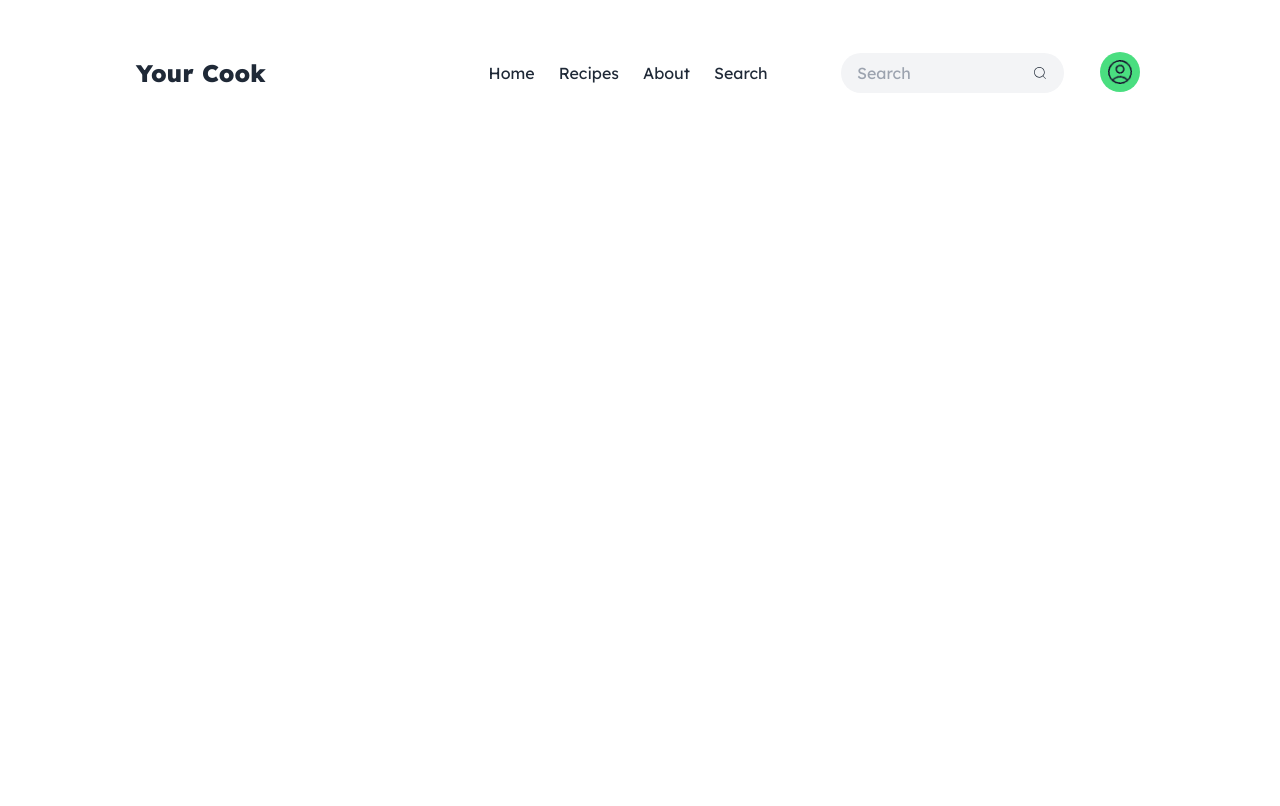
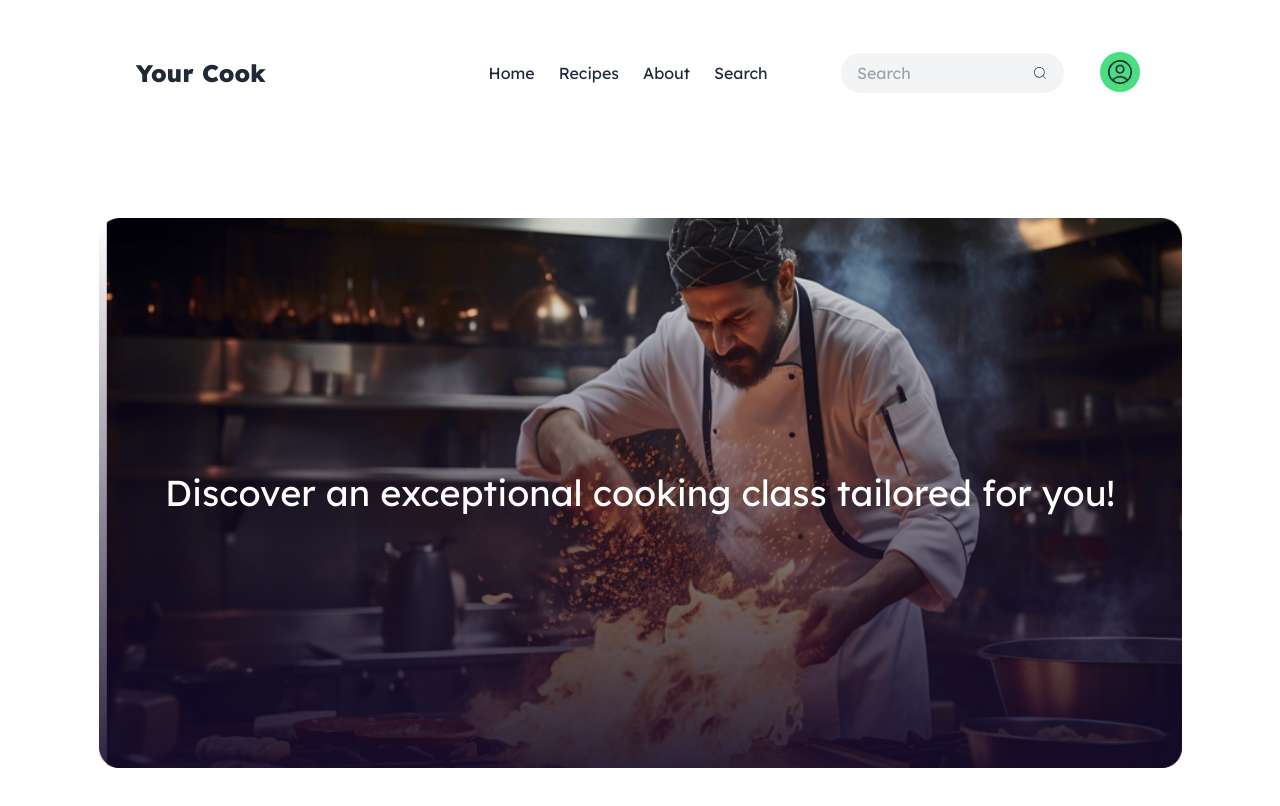
Before and after one commit to rontysarkar/Your-Cook, a React (Vite) app: page / in a window 1280 px wide. Shown: the top 806 px of the page. Built offline with nearby package versions, Linux system fonts and the light colour scheme.

Commit message:
add banner

```diff
--- a/src/App.css
+++ b/src/App.css
@@ -0,0 +1,5 @@
+.bg-img{
+    background-image: url('./assets/images/banner.png');
+
+
+}
--- a/src/App.jsx
+++ b/src/App.jsx
@@ -1,5 +1,6 @@
 
 import './App.css'
+
 import NavBar from './component/NavBar'
 
 function App() {
@@ -8,6 +9,11 @@ function App() {
       <header className='container mx-auto lg:px-32 py-10'>
       <NavBar></NavBar>
       </header>
+      <main className='container mx-auto lg:px32 py-10 '>
+        <div className="bg-img h-40 md:h-80 lg:h-[550px] my-8 bg-no-repeat bg-center bg-contain flex justify-center items-center ">
+            <h1 className='text-4xl text-center  text-white'>Discover an exceptional cooking class tailored for you!</h1>
+        </div>
+      </main>
     </>
   )
 }
--- /dev/null
+++ b/src/component/Banner.jsx
@@ -0,0 +1,11 @@
+
+
+const Banner = () => {
+    return (
+        <div className="" >
+
+        </div>
+    );
+};
+
+export default Banner;
```
Also changed, not shown: src/assets/images/banner.png (added).
